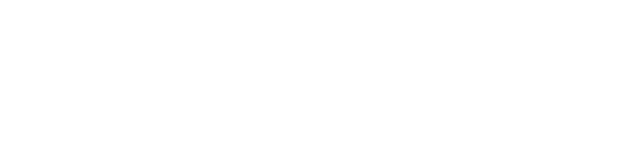
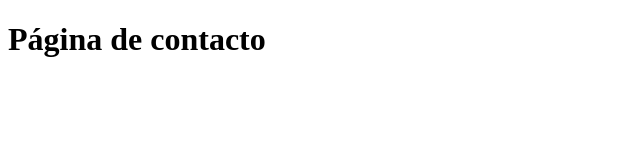
Before and after one commit to LinCarbajales/ramas, a plain HTML site: page contacto.html in a window 1280 px wide. Shown: the whole page, without its empty margins (0-640 px from the left). Drawn offline with Linux system fonts and the light colour scheme.

Commit message:
Añadido h1

```diff
--- a/contacto.html
+++ b/contacto.html
@@ -6,6 +6,6 @@
     <title>Document</title>
 </head>
 <body>
-
+    <h1>Página de contacto</h1>
 </body>
 </html>
```
